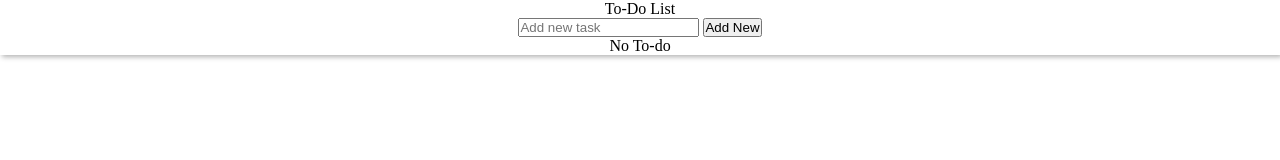
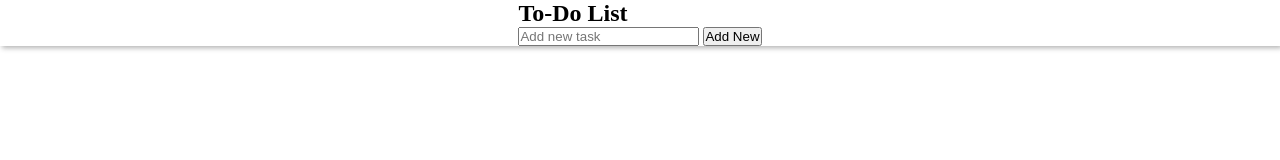
Before and after one commit to aayushchauhan10/To-Do-List, a plain HTML site: page index.html in a window 1280 px wide. Drawn offline with Linux system fonts and the light colour scheme.

Commit message:
Completed

```diff
--- a/index.html
+++ b/index.html
@@ -11,16 +11,15 @@
 
 <body>
     <div class="todo">
-        <div class="heading">
-            <p>To-Do List</p>
-        </div>
-        <div class="input">
-            <input type="text" placeholder="Add new task" />
-            <button type="submit">Add New</button>
-        </div>
-        <div class="display">
-            No To-do
-        </div>
+        <nav class="heading">
+            <h2>To-Do List</h2>
+            <form id="add-form">
+                <input type="text" id="add-input" placeholder="Add new task" />
+                <button type="submit">Add New</button>
+            </form>
+        </nav>
+
+        <ul id="list"></ul>
     </div>
 
     <script src="script.js"></script>
```
